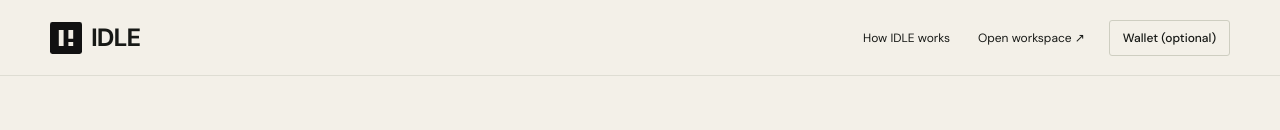
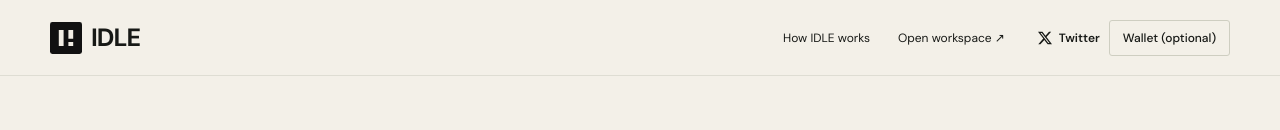
Before and after one commit to PrismGeomancer/idlex, a website: page index.html in a window 1280 px wide. Shown: the top 130 px of the page. Drawn offline with Linux system fonts and the light colour scheme.

Commit message:
Update index.html

```diff
--- a/index.html
+++ b/index.html
@@ -41,6 +41,10 @@
           <b id="crumb">Introduction</b>
         </div>
         <div class="top-actions">
+          <a class="twitter-link" href="https://x.com/Agent_IDLE" target="_blank" rel="noopener noreferrer" aria-label="IDLE on Twitter (opens in a new tab)">
+            <svg viewBox="0 0 24 24" fill="currentColor" aria-hidden="true"><path d="M18.901 1.153h3.68l-8.04 9.19L24 22.846h-7.406l-5.8-7.584-6.64 7.584H.47l8.6-9.835L0 1.154h7.594l5.243 6.932 6.064-6.933Zm-1.29 19.49h2.039L6.486 3.24H4.298l13.313 17.403Z" /></svg>
+            <span>Twitter</span>
+          </a>
           <span class="devnet">SOLANA</span
           ><button class="outline small" id="connect-top">
             Connect wallet
```
